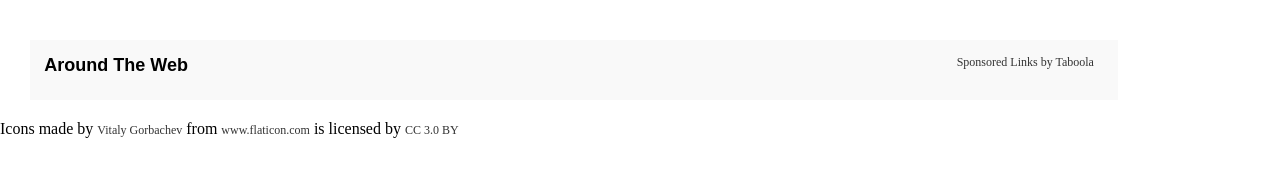
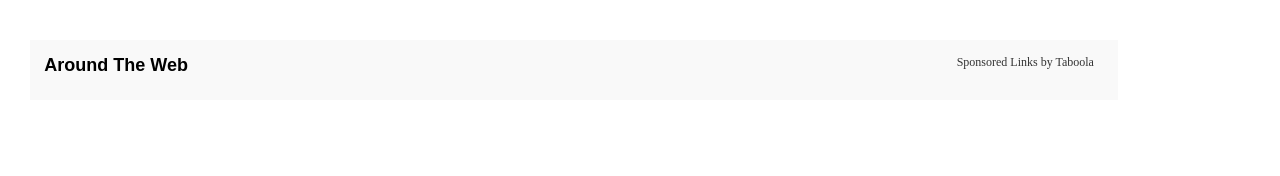
Before and after one commit to jacksap/taboola-test, a plain HTML site: page index.html in a window 1280 px wide. Drawn offline with Linux system fonts and the light colour scheme; no server answers.

Commit message:
removed accredition

```diff
--- a/index.html
+++ b/index.html
@@ -14,7 +14,6 @@
         <a target='_blank' href="https://www.taboola.com/">Sponsored Links by Taboola</a>
     </div>
     </div>
-    <div>Icons made by <a href="https://www.flaticon.com/authors/vitaly-gorbachev" title="Vitaly Gorbachev">Vitaly Gorbachev</a> from <a href="https://www.flaticon.com/" 			    title="Flaticon">www.flaticon.com</a> is licensed by <a href="http://creativecommons.org/licenses/by/3.0/" 			    title="Creative Commons BY 3.0" target="_blank">CC 3.0 BY</a></div>
     <script src='main.js'></script>
 </body>
 </html>
```
